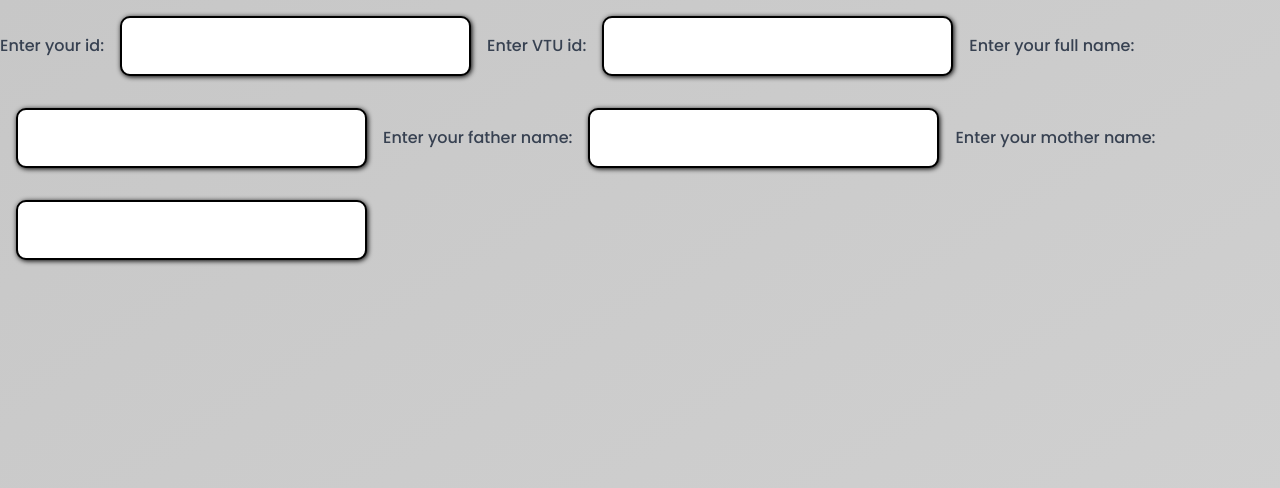
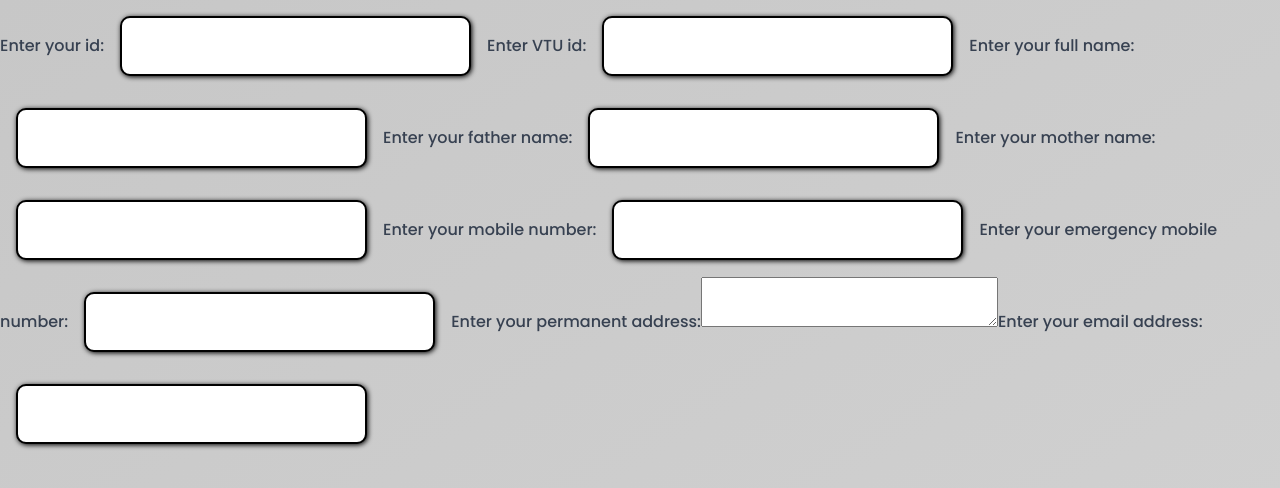
Before and after one commit to harshakl03/FRONT-END, a React (Vite) app: page /employee/part-a in a window 1280 px wide. Shown: the top 488 px of the page. Built offline with nearby package versions, Linux system fonts and the light colour scheme.

Commit message:
part a form finish

```diff
--- a/src/features/PartA/PartAForm.jsx
+++ b/src/features/PartA/PartAForm.jsx
@@ -1,6 +1,7 @@
 import Form from "../../ui/Form";
 import Input from "../../ui/Input";
 import Label from "../../ui/Label";
+import TextArea from "../../ui/TextArea";
 
 export default function PartAForm() {
   return (
@@ -15,6 +16,14 @@ export default function PartAForm() {
       <Input name="father_name" />
       <Label for="mother_name">Enter your mother name:</Label>
       <Input name="mother_name" />
+      <Label for="mobile">Enter your mobile number:</Label>
+      <Input name="mobile" />
+      <Label for="emergency_mobile">Enter your emergency mobile number:</Label>
+      <Input name="emergency_mobile" />
+      <Label for="pad">Enter your permanent address:</Label>
+      <TextArea name="pad" />
+      <Label for="email_address">Enter your email address:</Label>
+      <Input name="email_address" />
     </Form>
   );
 }
--- a/src/ui/Input.jsx
+++ b/src/ui/Input.jsx
@@ -10,30 +10,22 @@ const StyledInput = styled.input`
   font-family: "Poppins";
   box-shadow: 1px 1px 5px black;
 
-<<<<<<< HEAD
   &:focus {
     background-color: black;
     color: white;
   }
-=======
-  &:focus{
-        background-color: #838383;
-        color: #000000;
-        transition: color 0.5s, background-color 0.5s;
-
-    }
-<<<<<<< HEAD
-  &:hover{
+  &:focus {
     background-color: #838383;
-        color: #000000;
-        transition: color 0.5s, background-color 0.5s;
+    color: #000000;
+    transition: color 0.5s, background-color 0.5s;
   }
-=======
-  &:hover{  }
->>>>>>> 6e6d964e51f8ef4c53ae3383515337841170ad8e
->>>>>>> 7681d364ad9728fb3d9706debd68737d959ce335
+  &:hover {
+    background-color: #838383;
+    color: #000000;
+    transition: color 0.5s, background-color 0.5s;
+  }
 `;
 
 export default function Input() {
-  return <StyledInput name="abc" />;
+  return <StyledInput />;
 }
--- a/src/ui/TextArea.jsx
+++ b/src/ui/TextArea.jsx
@@ -0,0 +1,7 @@
+import styled from "styled-components";
+
+const StyledArea = styled.textarea``;
+
+export default function TextArea() {
+  return <StyledArea />;
+}
```
